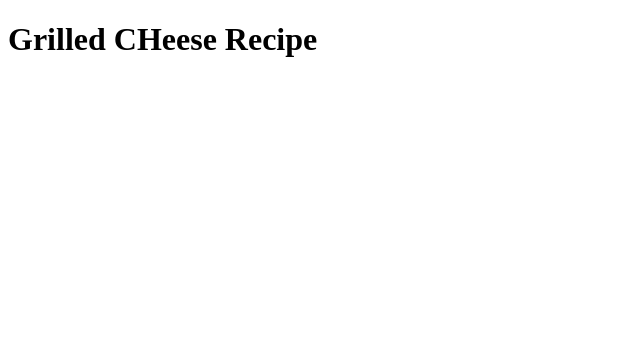
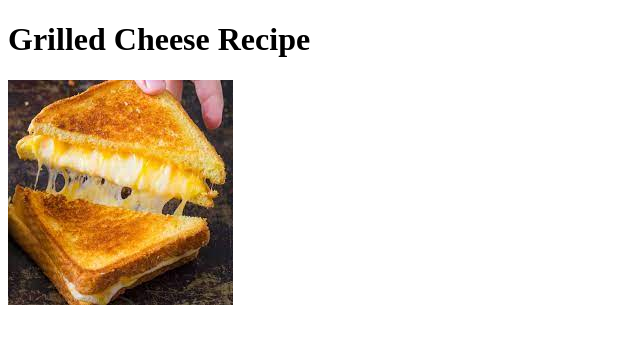
Before and after one commit to Sunsetsin/odin-recipes, a plain HTML site: page recipes/grilledcheese.html in a window 1280 px wide. Shown: the whole page, without its empty margins (0-640 px from the left). Drawn offline with Linux system fonts and the light colour scheme.

Commit message:
grilledcheese.jpeg

```diff
--- a/recipes/grilledcheese.html
+++ b/recipes/grilledcheese.html
@@ -6,6 +6,7 @@
     <title>Document</title>
 </head>
 <body>
-    <H1>Grilled CHeese Recipe</H1>
+    <H1>Grilled Cheese Recipe</H1>
+    <img src="../images/grilledcheese.jpeg">
 </body>
 </html>
```
Also changed, not shown: recipes/pbsandwich.html (+11 -0 lines), images/grilledcheese.jpeg (added).
